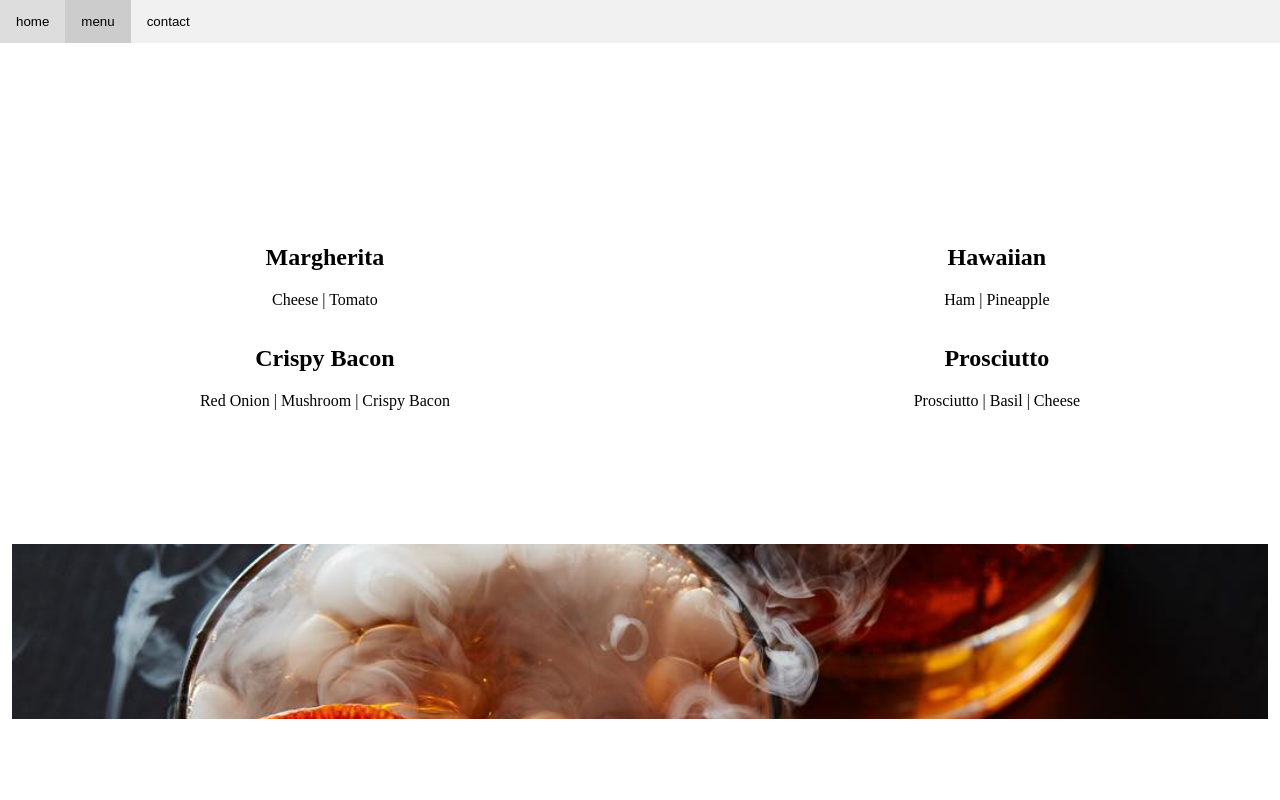
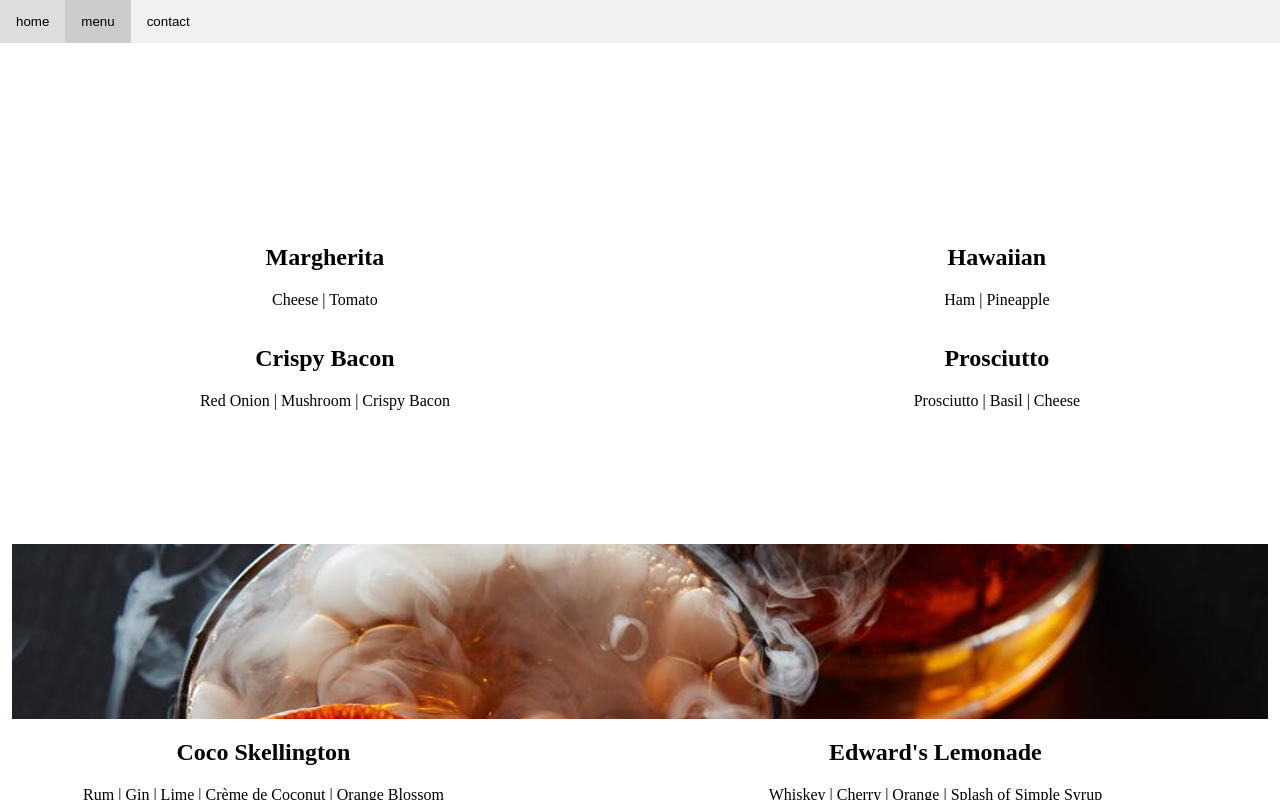
Before and after one commit to fjuren/Restaurant-demo-page, a website built with webpack: page dist/index.html in a window 1280 px wide. Both pictures are taken after a click on the button "menu". Shown: the top 800 px of the page. Built offline with nearby package versions, Linux system fonts and the light colour scheme; files whose address does not match are found by name.

Commit message:
Add cocktail content

```diff
--- a/assets/css/menu.css
+++ b/assets/css/menu.css
@@ -20,6 +20,7 @@
     background-size: cover;
     background-position: center;
     padding-top: 15px;
+    margin-bottom: 17rem;
 }
 
 #menuItem1 {
@@ -35,6 +36,22 @@
 }
 
 #menuItem4 {
+    grid-area: d;
+}
+
+#menuItem5 {
+    grid-area: a;
+}
+
+#menuItem6 {
+    grid-area: b;
+}
+
+#menuItem7 {
+    grid-area: c;
+}
+
+#menuItem8 {
     grid-area: d;
 }
 
@@ -67,6 +84,7 @@
         "a a b b"
         "c c d d";
         margin-bottom: 20rem;
+        font-size: 0.8rem;
     }
 
     .menuItem {
@@ -87,7 +105,11 @@
         margin-bottom: 20rem;
     }
 
-    #menuItem1, #menuItem2 {
+    #menuItem1, #menuItem2, #menuItem5, #menuItem6 {
         margin-top: 10rem;
     }
+/*
+    #menuItem7, #menuItem8 {
+        margin-bottom: 10px;
+    } */
 }
--- a/src/pages/menu.js
+++ b/src/pages/menu.js
@@ -7,7 +7,7 @@ const pageContent = () => {
     const subText = "Find a pizza you'll love";
     const image = pizzaTable;
     const content = "Menu content goes here."
-    const sectionContent = new pageSection(title,subText, image, content);
+    const sectionContent = new pageSection(title,subText, image);
 
     const divContent = document.getElementById("contentPages");
     const divPage = document.createElement("div");
@@ -38,19 +38,29 @@ const pageContent = () => {
     divPage.appendChild(sectionContent.addContent());
 
     // Create pizzas for the menu
-    const margherita = createMenuItem("Margherita", [pizzaIngredients.cheese, pizzaIngredients.tomato], "menuItem1")
+    const margherita = createMenuItem("Margherita", [ingredients.cheese, ingredients.tomato], "menuItem1");
     divCoverMenu1.appendChild(margherita);
-    const hawaiian = createMenuItem("Hawaiian", [pizzaIngredients.ham, pizzaIngredients.pineapple], "menuItem2");
+    const hawaiian = createMenuItem("Hawaiian", [ingredients.ham, ingredients.pineapple], "menuItem2");
     divCoverMenu1.appendChild(hawaiian);
-    const bacon = createMenuItem("Crispy Bacon", [pizzaIngredients.redOnion, pizzaIngredients.mushroom, pizzaIngredients.bacon], "menuItem3")
+    const bacon = createMenuItem("Crispy Bacon", [ingredients.redOnion, ingredients.mushroom, ingredients.bacon], "menuItem3");
     divCoverMenu1.appendChild(bacon);
-    const prosciutto = createMenuItem("Prosciutto", [pizzaIngredients.prosciutto, pizzaIngredients.basil, pizzaIngredients.cheese], "menuItem4")
+    const prosciutto = createMenuItem("Prosciutto", [ingredients.prosciutto, ingredients.basil, ingredients.cheese], "menuItem4");
     divCoverMenu1.appendChild(prosciutto);
+
+    // Create Cocktails
+    const coco = createMenuItem("Coco Skellington", [ingredients.rum, ingredients.gin, ingredients.lime, ingredients.creme, ingredients.orangeB], "menuItem5");
+    divCoverMenu2.appendChild(coco);
+    const edward = createMenuItem("Edward's Lemonade", [ingredients.whiskey, ingredients.cherry, ingredients.orange, ingredients.splash], "menuItem6");
+    divCoverMenu2.appendChild(edward);
+    const beetle = createMenuItem("Beetle Juice", [ingredients.tequila, ingredients.muddled, ingredients.cranberry], "menuItem7");
+    divCoverMenu2.appendChild(beetle);
+    const vertigo = createMenuItem("Vertigo", [ingredients.ilegal, ingredients.cocchi, ingredients.velvet, ingredients.lemon, ingredients.gingerB], "menuItem8");
+    divCoverMenu2.appendChild(vertigo);
 
     return divContent;
 }
 
-const pizzaIngredients = {
+const ingredients = {
 
     cheese: "Cheese",
     tomato: "Tomato",
@@ -68,29 +78,50 @@ const pizzaIngredients = {
     greenPepper: "Green Pepper",
     onion: "Onion",
     jalapeno: "Jalapeño",
-    artichoke: "Artichoke"
-}
+    artichoke: "Artichoke",
+    // Coco Skellington
+    rum: "Rum",
+    gin: "Gin",
+    lime: "Lime",
+    creme: "Crème de Coconut",
+    orangeB: "Orange Blossom",
+    // edward's lemonade
+    whiskey: "Whiskey",
+    cherry: "Cherry",
+    orange: "Orange",
+    splash: "Splash of Simple Syrup",
+    // Beetle Juice
+    tequila: "Tequila",
+    muddled: "Muddled Blackberry",
+    cranberry: "Cranberry Jerry",
+    // vertigo
+    ilegal: "Ilegal Joven Mezcal",
+    cocchi: "Cocchi Americano",
+    velvet: "Velvet Falernum",
+    lemon: "Lemon",
+    gingerB: "Ginger Beer"
+};
 
-const createMenuItem = (name, ingredients, id) => {
+const createMenuItem = (name, ingred, id) => {
     const menuItemDiv = document.createElement("div");
     menuItemDiv.classList.add("menuItem")
     menuItemDiv.id = id;
 
-    const pizzaName = document.createElement("h2");
-    pizzaName.textContent = name;
+    const itemName = document.createElement("h2");
+    itemName.textContent = name;
 
-    const pizzaIngredients = document.createElement("p");
-    ingredients.forEach(ingredient => {
-        pizzaIngredients.textContent += ingredient
-        pizzaIngredients.textContent += " | "
+    const menuIngredients = document.createElement("p");
+    ingred.forEach(ingredient => {
+        menuIngredients.textContent += ingredient
+        menuIngredients.textContent += " | "
     });
 
     // slices off last " | " from end of pizza ingredients
-    const shortenedPizzaIngredients = document.createElement("p")
-    shortenedPizzaIngredients.textContent = pizzaIngredients.textContent.slice(0,-3);
+    const shortenedMenuIngredients = document.createElement("p")
+    shortenedMenuIngredients.textContent = menuIngredients.textContent.slice(0,-3);
 
-    menuItemDiv.appendChild(pizzaName);
-    menuItemDiv.appendChild(shortenedPizzaIngredients);
+    menuItemDiv.appendChild(itemName);
+    menuItemDiv.appendChild(shortenedMenuIngredients);
 
     return menuItemDiv
 }
```
Also changed, not shown: dist/main.js.
